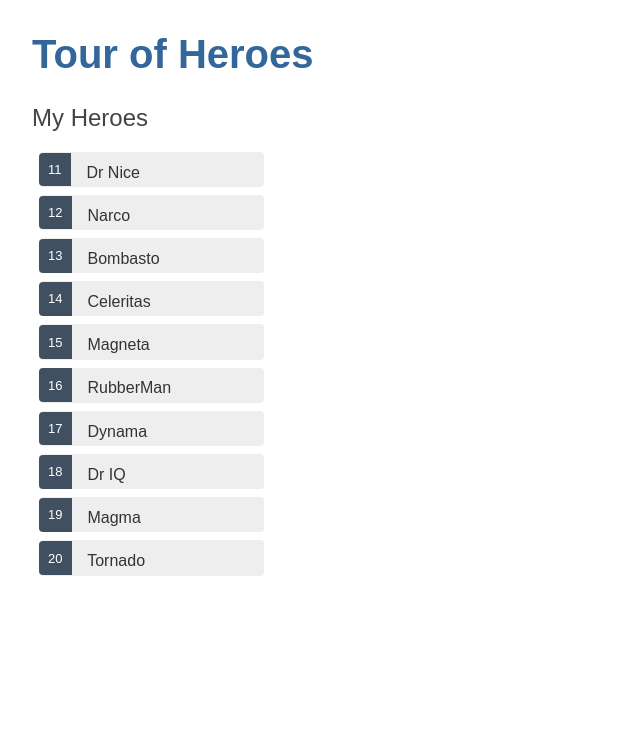
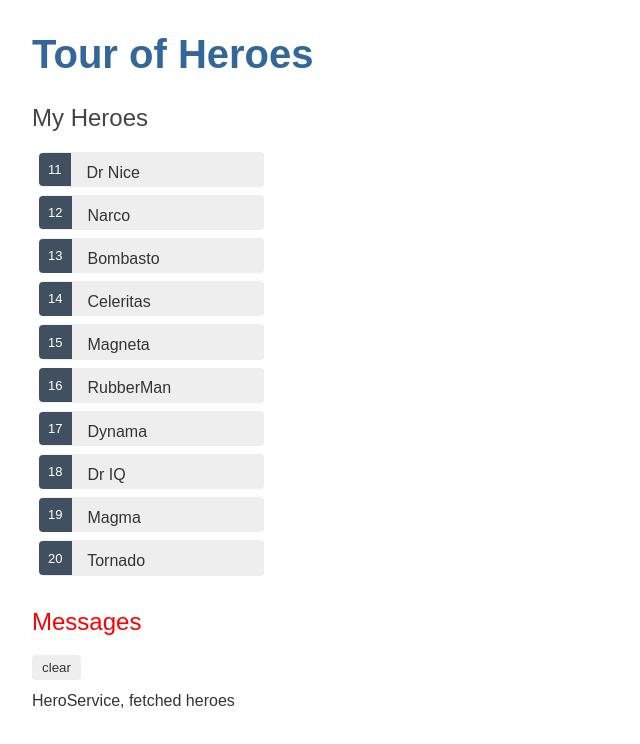
Before and after one commit to Dehorser/angular-tour-of-heroes, an Angular app: page / in a window 1280 px wide. Shown: the top 744 px of the page, without its empty margins (0-640 px from the left). Built offline with nearby package versions, Linux system fonts and the light colour scheme.

Commit message:
Add messages to log service actions

```diff
--- a/src/app/app.component.html
+++ b/src/app/app.component.html
@@ -1,2 +1,3 @@
 <h1>{{title}}</h1>
 <app-heroes></app-heroes>
+<app-messages></app-messages>
--- a/src/app/app.module.ts
+++ b/src/app/app.module.ts
@@ -6,6 +6,7 @@ import { AppComponent } from './app.component';
 import { HeroesComponent } from './heroes/heroes.component';
 import { HeroDetailComponent } from './hero-detail/hero-detail.component';
 import { MessagesComponent } from './messages/messages.component';
+import { AppRoutingModule } from './app-routing.module';
 
 @NgModule({
   declarations: [
@@ -16,7 +17,8 @@ import { MessagesComponent } from './messages/messages.component';
   ],
   imports: [
     BrowserModule,
-    FormsModule
+    FormsModule,
+    AppRoutingModule
   ],
   providers: [],
   bootstrap: [AppComponent]
--- a/src/app/hero.service.ts
+++ b/src/app/hero.service.ts
@@ -4,15 +4,19 @@ import {Observable, of} from 'rxjs';
 
 import {Hero} from './hero';
 import {HEROES} from './mock-heroes';
+import {MessageService} from './message.service';
 
 @Injectable({
   providedIn: 'root'
 })
 export class HeroService {
 
-  constructor() { }
+  constructor(
+    private messageService: MessageService
+  ) { }
 
   getHeroes(): Observable<Hero[]> {
+    this.messageService.add('HeroService, fetched heroes');
     return of(HEROES);
   }
 }
--- /dev/null
+++ b/src/app/message.service.ts
@@ -0,0 +1,18 @@
+import { Injectable } from '@angular/core';
+
+@Injectable({
+  providedIn: 'root'
+})
+export class MessageService {
+  messages: string[] = [];
+
+  constructor() { }
+
+  add(message: string) {
+    this.messages.push(message);
+  }
+
+  clear() {
+    this.messages = [];
+  }
+}
--- a/src/app/messages/messages.component.css
+++ b/src/app/messages/messages.component.css
@@ -0,0 +1,35 @@
+/* MessagesComponent's private CSS styles */
+h2 {
+    color: red;
+    font-family: Arial, Helvetica, sans-serif;
+    font-weight: lighter;
+  }
+  body {
+    margin: 2em;
+  }
+  body, input[text], button {
+    color: crimson;
+    font-family: Cambria, Georgia;
+  }
+
+  button.clear {
+    font-family: Arial;
+    background-color: #eee;
+    border: none;
+    padding: 5px 10px;
+    border-radius: 4px;
+    cursor: pointer;
+    cursor: hand;
+  }
+  button:hover {
+    background-color: #cfd8dc;
+  }
+  button:disabled {
+    background-color: #eee;
+    color: #aaa;
+    cursor: auto;
+  }
+  button.clear {
+    color: #333;
+    margin-bottom: 12px;
+  }
--- a/src/app/messages/messages.component.html
+++ b/src/app/messages/messages.component.html
@@ -1 +1,9 @@
-<p>messages works!</p>
+<h2>Messages</h2>
+<button
+class="clear"
+(click)="messageService.clear()">
+clear
+</button>
+<div *ngFor="let message of messageService.messages">
+    {{message}}
+</div>
--- a/src/app/messages/messages.component.ts
+++ b/src/app/messages/messages.component.ts
@@ -1,4 +1,5 @@
 import { Component, OnInit } from '@angular/core';
+import {MessageService} from '../message.service';
 
 @Component({
   selector: 'app-messages',
@@ -7,7 +8,9 @@ import { Component, OnInit } from '@angular/core';
 })
 export class MessagesComponent implements OnInit {
 
-  constructor() { }
+  constructor(
+    public messageService: MessageService
+  ) { }
 
   ngOnInit() {
   }
```
Also changed, not shown: src/app/app-routing.module.ts (added, +12 -0 lines), 1 other file (tests, documents, lock files or other folders).
